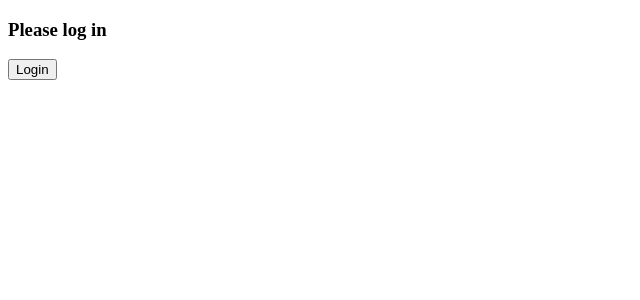
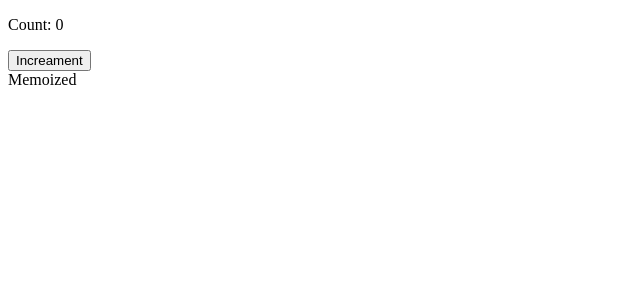
Before and after one commit to shubhamyadav1/react-interview, a React (Vite) app: page / in a window 1280 px wide. Shown: the top 300 px of the page, without its empty margins (0-640 px from the left). Built offline with nearby package versions, Linux system fonts and the light colour scheme.

Commit message:
Pure Component

```diff
--- a/src/App.jsx
+++ b/src/App.jsx
@@ -1,11 +1,8 @@
-import withLogin from "./withLogin";
-import featureComponent from "./featureComponent";
-
+import Counter from "./Counter";
 const App = () => {
-  const EnhancedFunction = withLogin(featureComponent);
   return (
     <div>
-      <EnhancedFunction name="Shubh" />
+      <Counter />
     </div>
   );
 };
--- /dev/null
+++ b/src/Counter.jsx
@@ -0,0 +1,19 @@
+import MemoizedComponent from "./MemoizedComponent";
+import { useState } from "react";
+const Counter = () => {
+  const [count, setCount] = useState(0);
+  return (
+    <div>
+      <p>Count: {count}</p>
+      <button
+        onClick={() => {
+          setCount((prev) => prev + 1);
+        }}
+      >
+        Increament
+      </button>
+      <MemoizedComponent />
+    </div>
+  );
+};
+export default Counter;
--- /dev/null
+++ b/src/MemoizedComponent.jsx
@@ -0,0 +1,10 @@
+// Pure components: Optimize the rendering performance of components by reducing un-necessary re-renders.
+// In class components React.PureComponent
+// In functional components wrap inside React.memo
+
+import React from "react";
+const MemoizedComponent = React.memo(() => {
+  console.log("re-renders");
+  return <div>Memoized </div>;
+});
+export default MemoizedComponent;
--- a/src/featureComponent.jsx
+++ /dev/null
@@ -1,19 +0,0 @@
-const featureComponent = (props) => {
-  return (
-    <div>
-      {props.isLoggedIn ? (
-        <>
-          <h3>Welcome, {props.name} 👋</h3>
-          <button onClick={props.logout}>Logout</button>
-        </>
-      ) : (
-        <>
-          <h3>Please log in</h3>
-          <button onClick={props.login}>Login</button>
-        </>
-      )}
-    </div>
-  );
-};
-
-export default featureComponent;
--- a/src/withLogin.jsx
+++ /dev/null
@@ -1,28 +0,0 @@
-import React, { useState } from "react";
-
-const withLogin = (WrappedComponent) => {
-  return (props) => {
-    const [isLoggedIn, setIsLoggedIn] = useState(false);
-
-    function login() {
-      console.log("Login successful");
-      setIsLoggedIn(true);
-    }
-
-    function logout() {
-      console.log("Logout successful");
-      setIsLoggedIn(false);
-    }
-
-    return (
-      <WrappedComponent
-        login={login}
-        logout={logout}
-        isLoggedIn={isLoggedIn}
-        {...props}
-      />
-    );
-  };
-};
-
-export default withLogin;
```
